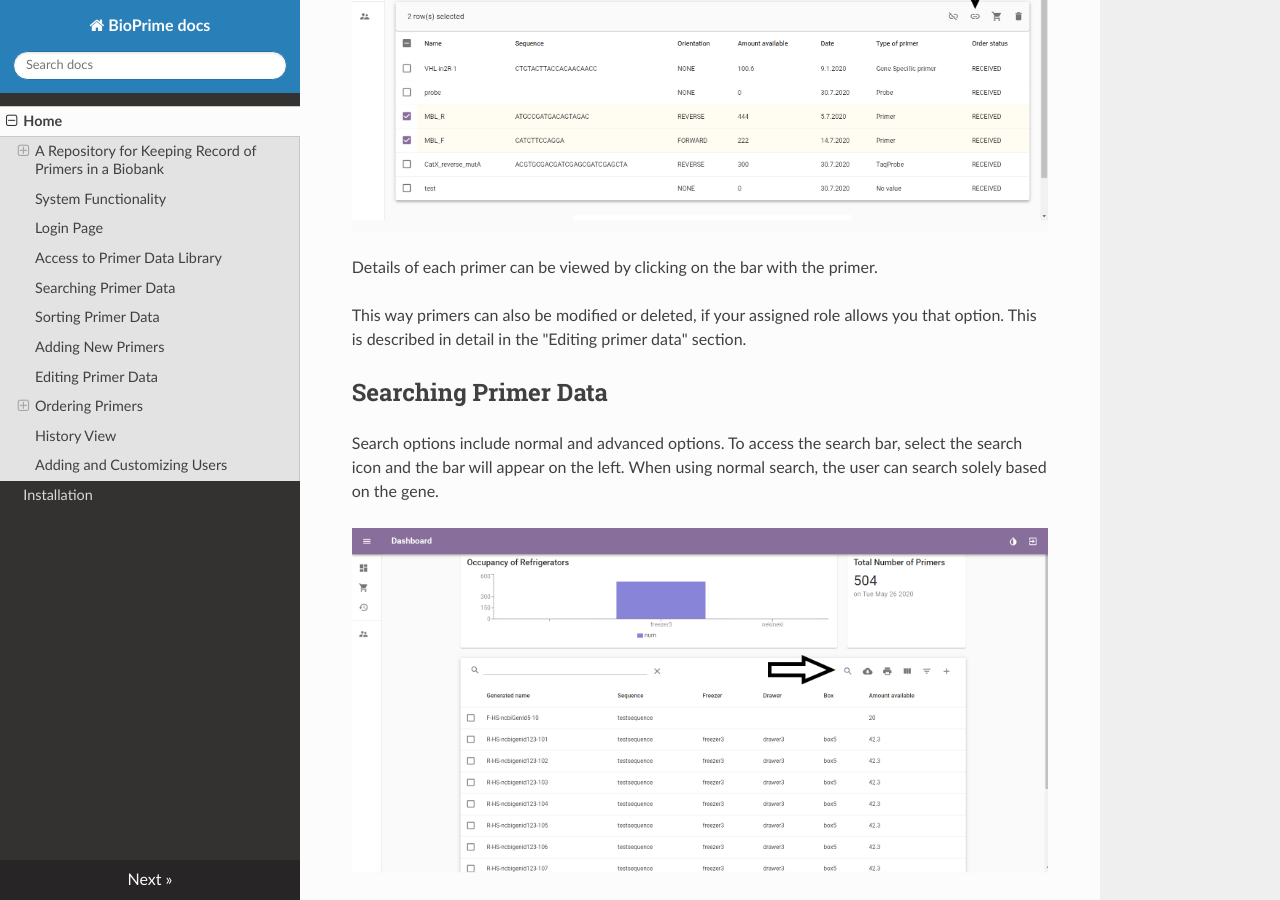
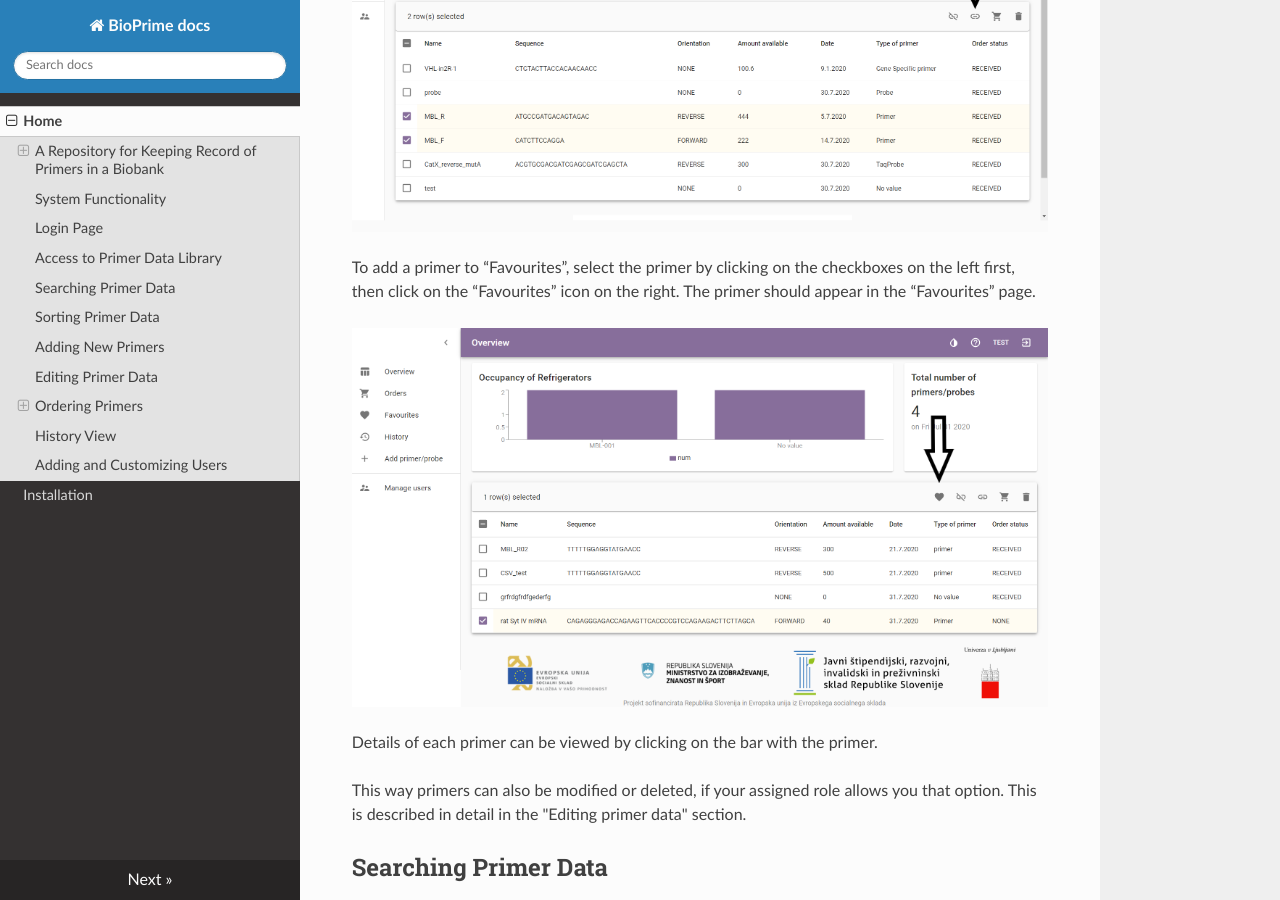
Before and after one commit to Bio-Prime/documentation, an MkDocs documentation site: the page built from docs/index.md, in a window 1280 px wide and 900 px high, scrolled down 6352 px. Built offline with MkDocs 1.6.1, drawn with Linux system fonts in a browser that asks for light colours; nearby versions of some CDN libraries; old or Windows-style settings are respelled for this version of MkDocs; some of the changed text lies outside the part shown.

Commit message:
dodala možnost favorites

```diff
--- a/docs/index.md
+++ b/docs/index.md
@@ -87,7 +87,7 @@ Icons on the left show (in a descending order):
 
 * Overview, the main page showing primer data
 * Orders, where recent and pending orders can be viewed
-* Favourites, where the user can save their most used primers
+* Favourites, a page for storing the users' favourite primers
 * History, which shows a timeline of all changes made by the users (view limited only to specific users, described in the User Access Control section)
 * Add primer / probe, a page for adding primers with no obligatory fields
 
@@ -110,6 +110,10 @@ Only the desired amount of primer data is shown, described in detail in the Sear
 To link primers (e. g. forward, reverse and a probe) select the primers by clicking on the checkboxes on the left and then click on the “Link” icon on the right. The same procedure can be done for unlinking primers, by clicking on “Unlink”. The page gets refreshed automatically.
 
 ![link1](./link1.png)
+
+To add a primer to “Favourites”, select the primer by clicking on the checkboxes on the left first, then click on the “Favourites” icon on the right. The primer should appear in the “Favourites” page.
+
+![favorites](./favorites.png)
 
 Details of each primer can be viewed by clicking on the bar with the primer.
 
```
Also changed, not shown: docs/favorites.png (added).
